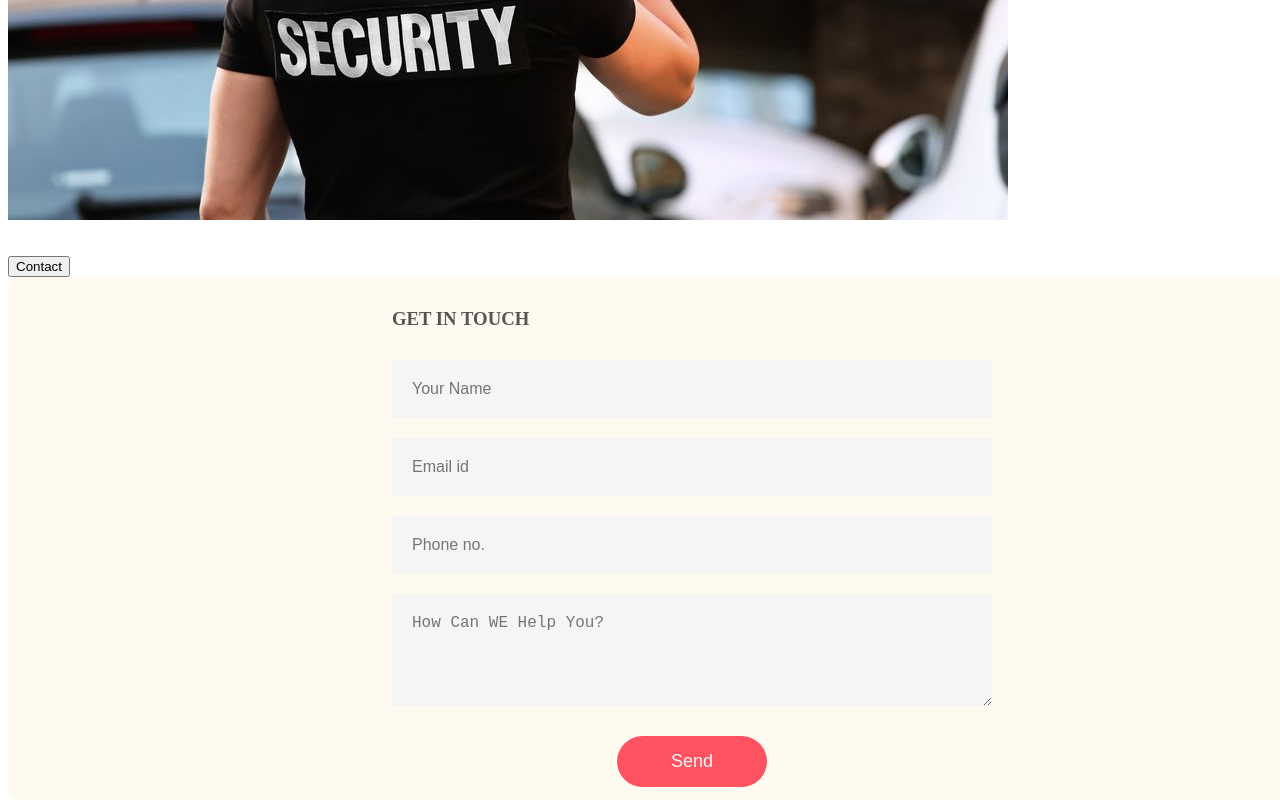
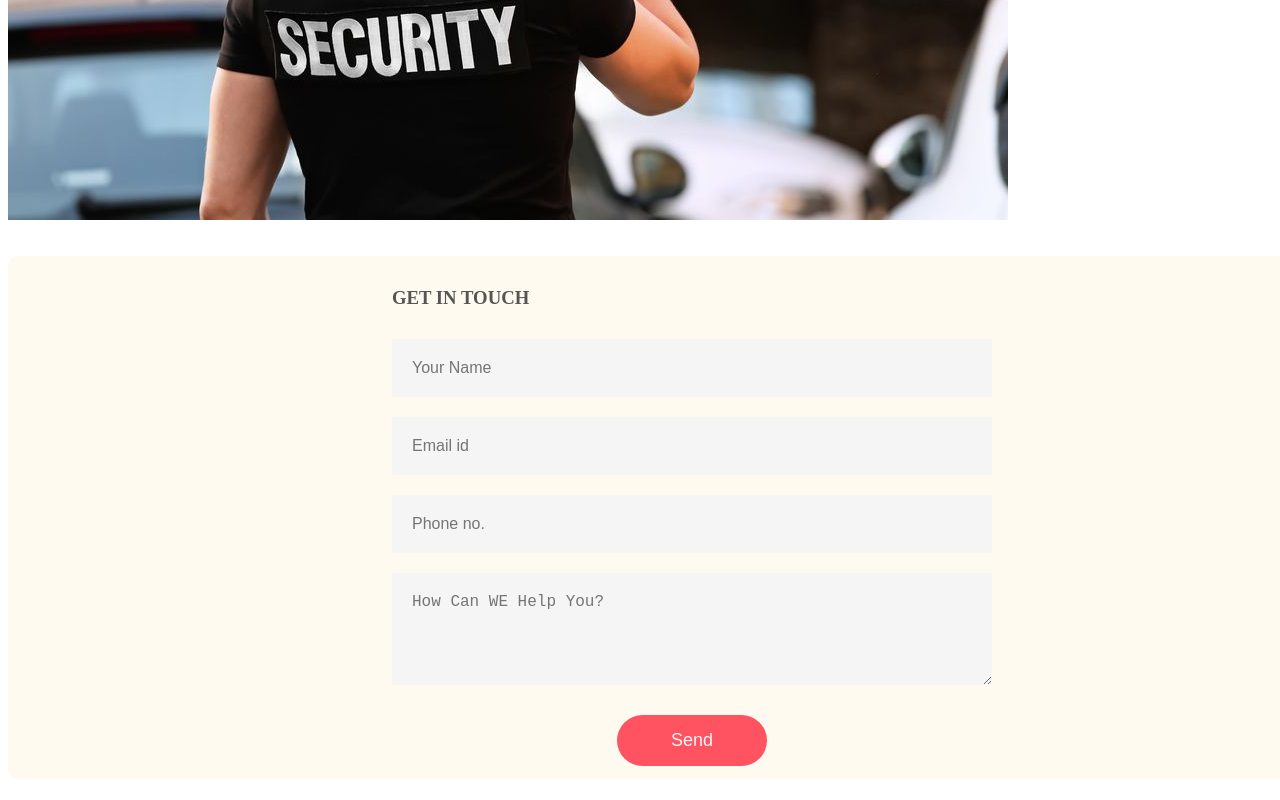
Before and after one commit to NelcyBarbosa/freddyWorld, a plain HTML site: page index.html in a window 1280 px wide. Shown: the part 724-1524 px from the top of the page. After the commit the page ends 1503 px from the top, so only its background shows below. Drawn offline with Linux system fonts and the light colour scheme.

Commit message:
adding more files

```diff
--- a/index.html
+++ b/index.html
@@ -31,7 +31,7 @@
                 <p></p>
 
             </section>
-                <button>Contact</button>
+
                 <div class="container">
                     <form onsubmit="SendEmail(); reset(); return false;">
                         <h3>GET IN TOUCH</h3>
```
